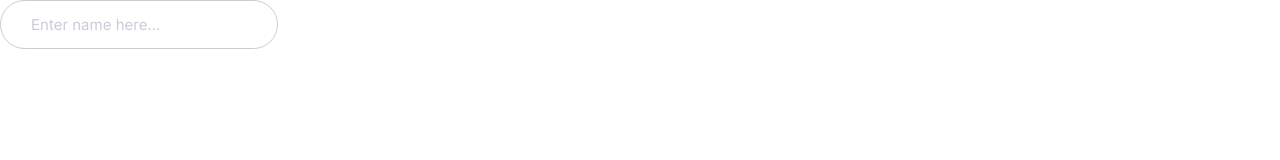
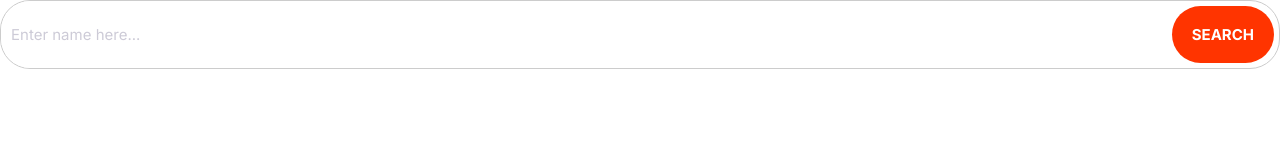
Before and after one commit to bhanu-21/moshify, a plain HTML site: page index.html in a window 1280 px wide. Drawn offline with Linux system fonts and the light colour scheme.

Commit message:
Created an input-group

```diff
--- a/css/styles.css
+++ b/css/styles.css
@@ -5,6 +5,8 @@
   --color-accent: #ff3400;
   --color-heading: #1b0760;
   --color-body: #918ca4;
+  --color-border: #ccc;
+  --border-radius: 30px;
 }
 
 *,
@@ -261,3 +263,26 @@ a {
     font-size: 1.5rem;
   }
 }
+
+/* Input Groups */
+.input-group {
+  border: 1px solid var(--color-border);
+  border-radius: var(--border-radius);
+  display: flex;
+}
+
+.input-group .input {
+  border: 0;
+  flex-grow: 1;
+  padding: 1.5rem 1rem;
+}
+
+.input-group .btn {
+  margin: 5px;
+}
+
+@media screen and (min-width: 1024px) {
+  .input {
+    font-size: 1.5rem;
+  }
+}
--- a/index.html
+++ b/index.html
@@ -16,6 +16,9 @@
   </head>
 
   <body>
-    <input type="text" class="input" placeholder="Enter name here..." />
+    <div class="input-group">
+      <input type="text" class="input" placeholder="Enter name here..." />
+      <button class="btn btn--accent">Search</button>
+    </div>
   </body>
 </html>
```
Also changed, not shown: components/input-groups.html (added, +4 -0 lines).
